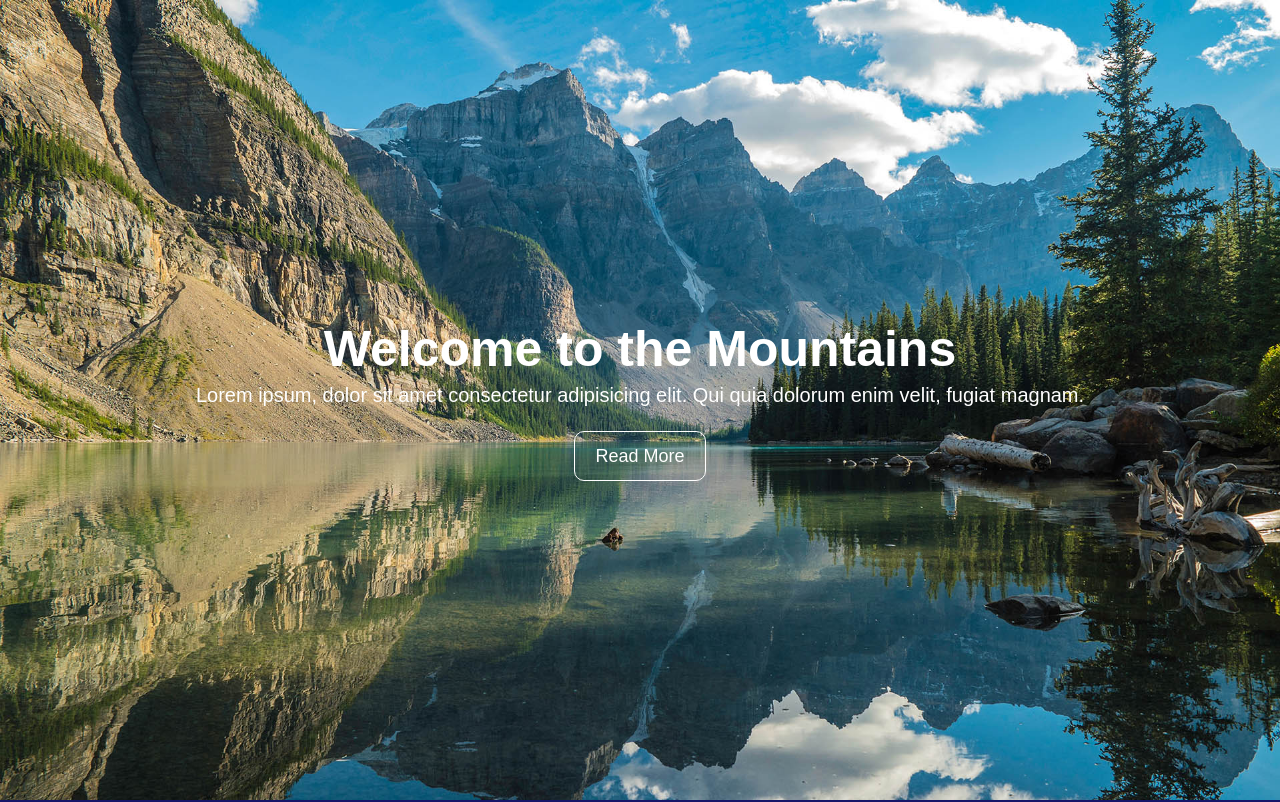
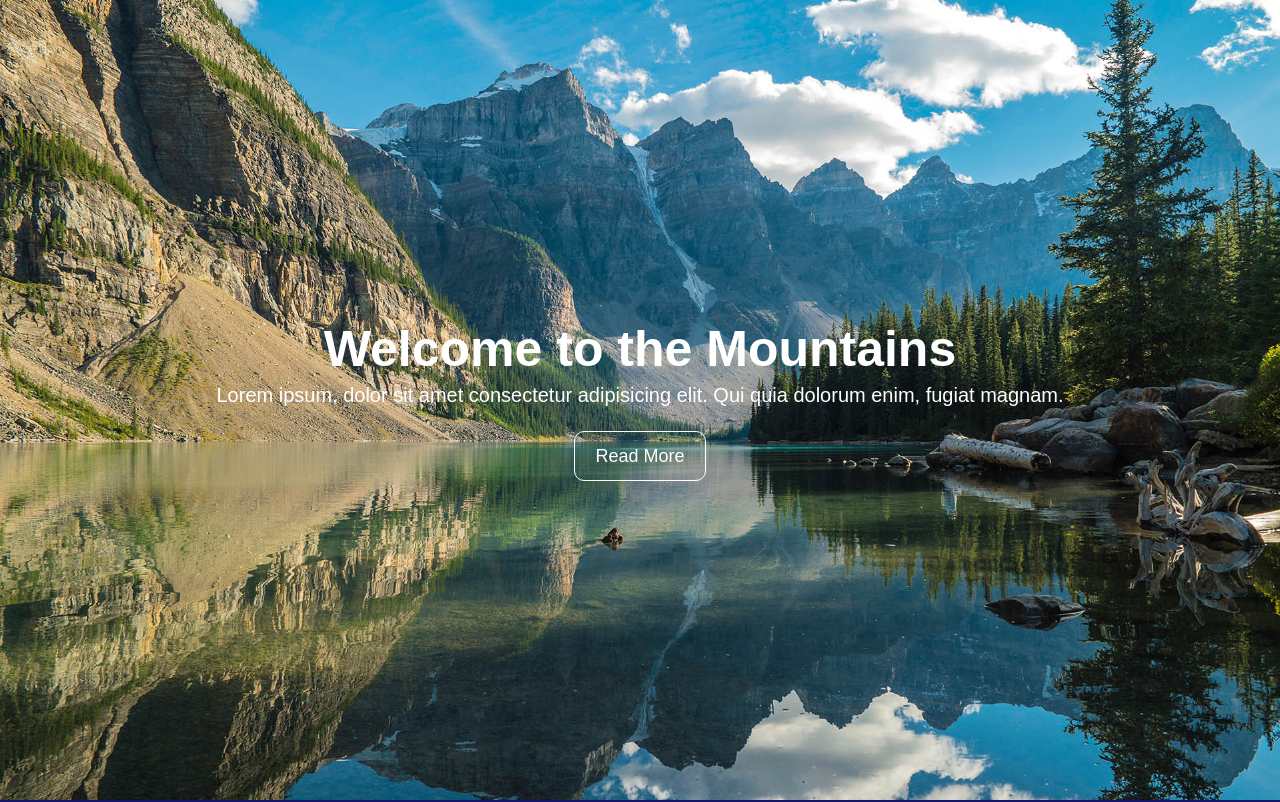
Before and after one commit to JulianEhiem/HTML-CSS-LandingPage, a plain HTML site: page index.html in a window 1280 px wide. Shown: the top 802 px of the page. Drawn offline with Linux system fonts and the light colour scheme.

Commit message:
cleaned up the code

```diff
--- a/index.html
+++ b/index.html
@@ -10,7 +10,7 @@
 <body>
     <header id="showcase">
         <h1>Welcome to the Mountains</h1>
-        <p>Lorem ipsum, dolor sit amet consectetur adipisicing elit. Qui quia dolorum enim velit, fugiat magnam.</p>
+        <p>Lorem ipsum, dolor sit amet consectetur adipisicing elit. Qui quia dolorum enim, fugiat magnam.</p>
         <a href="#" class="button">Read More</a>
     </header>
     <div id="sections">
```
